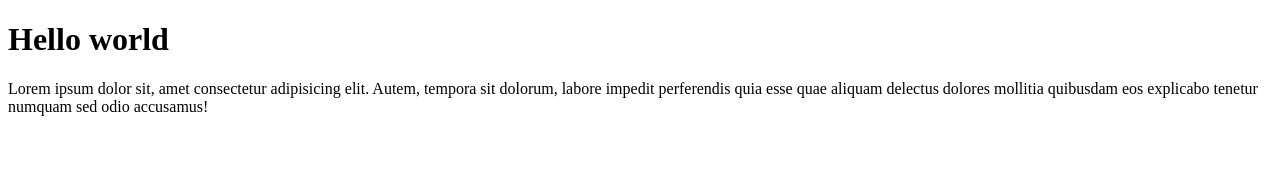
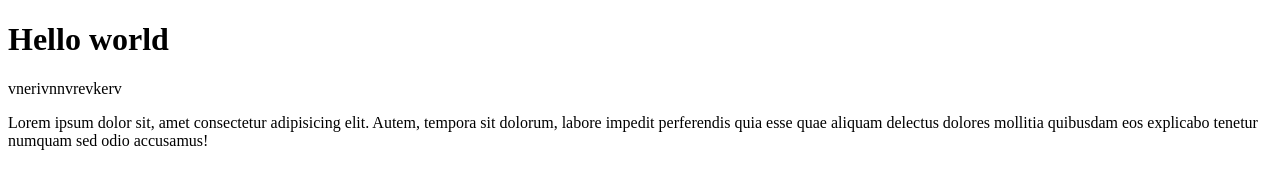
Before and after one commit to UmidjonEsirgapov/magazin.uz, a plain HTML site: page index.html in a window 1280 px wide. Drawn offline with Linux system fonts and the light colour scheme.

Commit message:
vfdvdfv
vdfv

```diff
--- a/index.html
+++ b/index.html
@@ -8,6 +8,7 @@
 </head>
 <body>
     <h1>Hello world</h1>
+    vnerivnnvrevkerv
     <p>Lorem ipsum dolor sit, amet consectetur adipisicing elit. Autem, tempora sit dolorum, labore impedit perferendis quia esse quae aliquam delectus dolores mollitia quibusdam eos explicabo tenetur numquam sed odio accusamus!</p>
 </body>
 </html>
```
